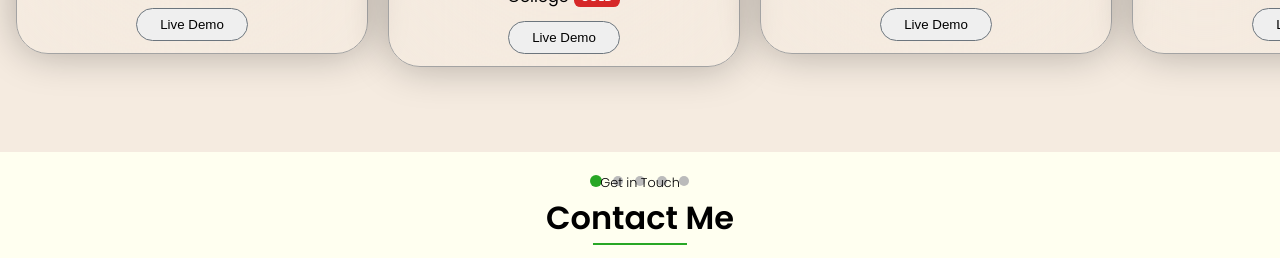
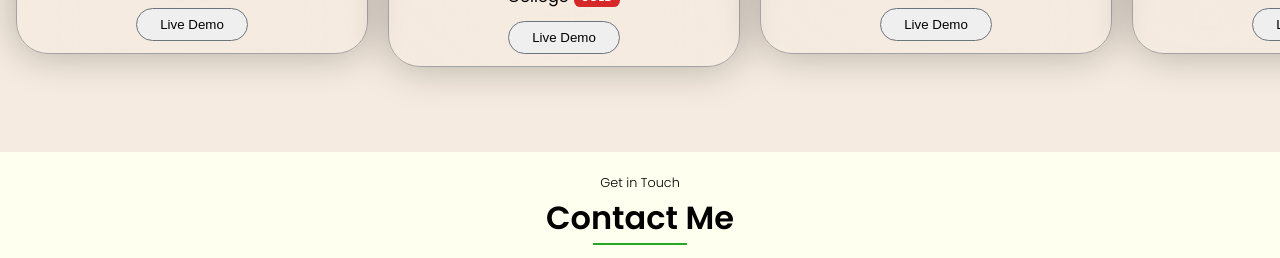
Before and after one commit to Hizikyas/Portfolio, a React (Create React App) app: page / in a window 1280 px wide. Shown: the part 3280-3538 px from the top of the page. Built offline with nearby package versions, Linux system fonts and the light colour scheme.

Commit message:
removing the dot from the portfolio page

```diff
--- a/src/Components/Portfolio/Portfolio.js
+++ b/src/Components/Portfolio/Portfolio.js
@@ -126,17 +126,6 @@ const Portfolio = () => {
         ))}
       </div>
 
-      <div className={classes["dot-container"]}>
-        {projects.map((project, index) => (
-          <button
-            key={`${project.title}-dot`}
-            type="button"
-            className={`${classes.dot} ${activeIndex === index ? classes["dot-active"] : ""}`}
-            aria-label={`Go to ${project.title}`}
-            onClick={() => scrollToProject(index)}
-          />
-        ))}
-      </div>
     </section>
   );
 };
--- a/src/Components/Portfolio/portfolio.module.css
+++ b/src/Components/Portfolio/portfolio.module.css
@@ -136,43 +136,7 @@ object-fit:cover;
     flex: 0 0 auto;
 }
 
-/* DOTS */
 
-/* DOTS - Fixed version */
-.dot-container {
-    display: flex;
-    justify-content: center;
-    align-items: center;
-    gap: 12px;
-    margin-top: 2rem;
-    padding-top: 0.5rem;
-    width: 100%;
-    position: relative;
-}
-
-.dot {
-    width: 10px;
-    height: 10px;
-    border-radius: 50%;
-    background-color: #bbb;
-    cursor: pointer;
-    transition: all 0.3s ease;
-    border: none;
-    padding: 0;
-}
-
-.dot-active {
-    background-color: #28A725;
-    transform: scale(1.2);
-}
-
-.dot:hover {
-    background-color: #28A725;
-    opacity: 0.7;
-}
-
-
-/* ----------------------------------------------- */
 
 .sold-badge
 {
```
